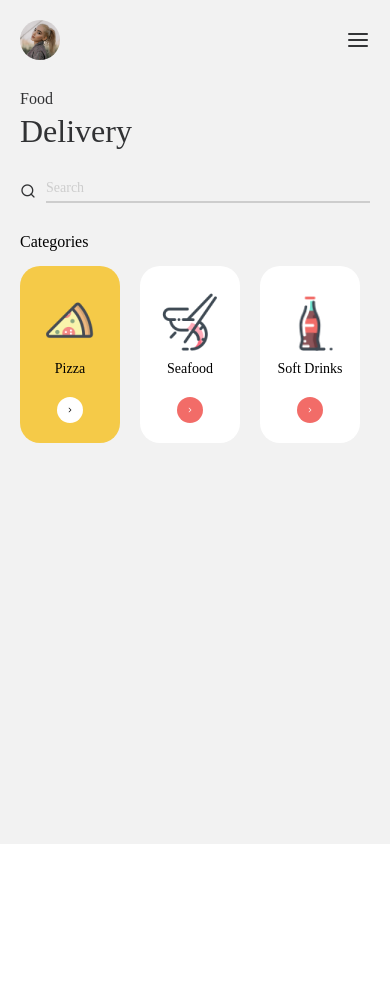
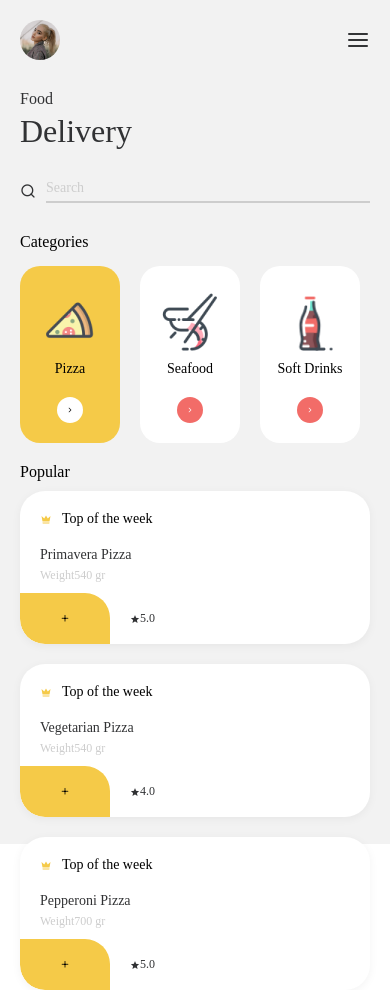
Before and after one commit to JoelAngels/Restaurant-Native, a React Native app: screen /Home in a window 390 px wide. Before the commit the page ends 844 px from the top, so only its background shows below. Built offline with nearby package versions, Linux system fonts and the light colour scheme.

Commit message:
added the card component apart from the image

```diff
--- a/components/Home.js
+++ b/components/Home.js
@@ -14,7 +14,7 @@ import categoriesData from '../assets/data/categoriesData';
 import popularData from '../assets/data/popularData';
 import colors from '../assets/colors/colors';
 
-Feather.loadFont();
+// Feather.loadFont();
 
 const Home = () => {
   const renderCategoryItem = ({item}) => {
@@ -83,8 +83,57 @@ const Home = () => {
             renderItem={renderCategoryItem}
             keyExtractor={item => item.id}
             horizontal={true} //tells the code to scroll horizontal
+            showsHorizontalScrollIndicator={false}
+            snapToAlignment={'start'}
+            decelerationRate={'fast'}
           />
         </View>
+      </View>
+
+      {/* Popular */}
+      <View style={styles.popularWrapper}>
+        <Text style={styles.popularTitle}>Popular</Text>
+        {popularData.map(item => (
+          <View
+            style={[
+              styles.popularCardWrapper,
+              {
+                marginTop: item.id === 1 ? 10 : 20,
+              },
+            ]}>
+            <View>
+              <View>
+                <View style={styles.popularTopWrapper}>
+                  <MaterialCommunityIcons
+                    name="crown"
+                    size={12}
+                    color={colors.primary}
+                  />
+                  <Text style={styles.popularTopText}>Top of the week</Text>
+                </View>
+                <View style={styles.popularTitlesWrapper}>
+                  <Text style={styles.popularTitlesTitle}>{item.title}</Text>
+                  <Text style={styles.popularTitlesWeight}>
+                    Weight{item.weight}
+                  </Text>
+                </View>
+              </View>
+              <View style={styles.popularCardBottom}>
+                <View style={styles.addPizzaButton}>
+                  <Feather name="plus" size={10} colors={colors.textDark} />
+                </View>
+                <View style={styles.ratingWrapper}>
+                  <MaterialCommunityIcons
+                    name="star"
+                    size={10}
+                    color={colors.textDark}
+                  />
+                  <Text style={styles.rating}>{item.rating}</Text>
+                </View>
+              </View>
+            </View>
+          </View>
+        ))}
       </View>
     </View>
   );
@@ -154,7 +203,7 @@ const styles = StyleSheet.create({
   },
 
   categoriesTitle: {
-    fontFamily: 'Poppins-Semibold',
+    fontFamily: 'Poppins-SemiBold',
     fontSize: 16,
     paddingHorizontal: 20,
   },
@@ -198,4 +247,82 @@ const styles = StyleSheet.create({
   categorySelectIcon: {
     alignSelf: 'center',
   },
+
+  popularWrapper: {
+    paddingHorizontal: 20,
+  },
+
+  popularTitle: {
+    fontFamily: 'Poppins-Bold',
+    fontSize: 16,
+  },
+
+  popularCardWrapper: {
+    backgroundColor: colors.white,
+    borderRadius: 25,
+    paddingTop: 20,
+    paddingLeft: 20,
+    flexDirection: 'row',
+    overflow: 'hidden',
+    shadowColor: colors.black,
+    shadowOffset: {
+      width: 0,
+      height: 2,
+    },
+    shadowOpacity: 0.05,
+    shadowRadius: 10,
+    elevation: 2,
+  },
+
+  popularTopWrapper: {
+    flexDirection: 'row',
+    alignItems: 'center',
+  },
+
+  popularTopText: {
+    marginLeft: 10,
+    fontFamily: 'Poppins-SemiBold',
+    fontSize: 14,
+  },
+
+  popularTitlesWrapper: {
+    marginTop: 20,
+  },
+
+  popularTitlesTitle: {
+    fontFamily: 'Poppins-Bold',
+    fontSize: 14,
+    color: colors.textDark,
+  },
+
+  popularTitlesWeight: {
+    fontFamily: 'Poppins-Medium',
+    fontSize: 12,
+    color: colors.textLight,
+    marginTop: 5,
+  },
+  popularCardBottom: {
+    flexDirection: 'row',
+    alignItems: 'center',
+    marginTop: 10,
+    marginLeft: -20,
+  },
+  addPizzaButton: {
+    backgroundColor: colors.primary,
+    paddingHorizontal: 40,
+    paddingVertical: 20,
+    borderTopRightRadius: 25,
+    borderBottomLeftRadius: 25,
+  },
+  ratingWrapper: {
+    flexDirection: 'row',
+    alignItems: 'center',
+    marginLeft: 20,
+    marginRight: 5,
+  },
+  rating: {
+    fontFamily: 'Poppins-SemiBold',
+    fontSize: 12,
+    color: colors.textDark,
+  },
 });
```
